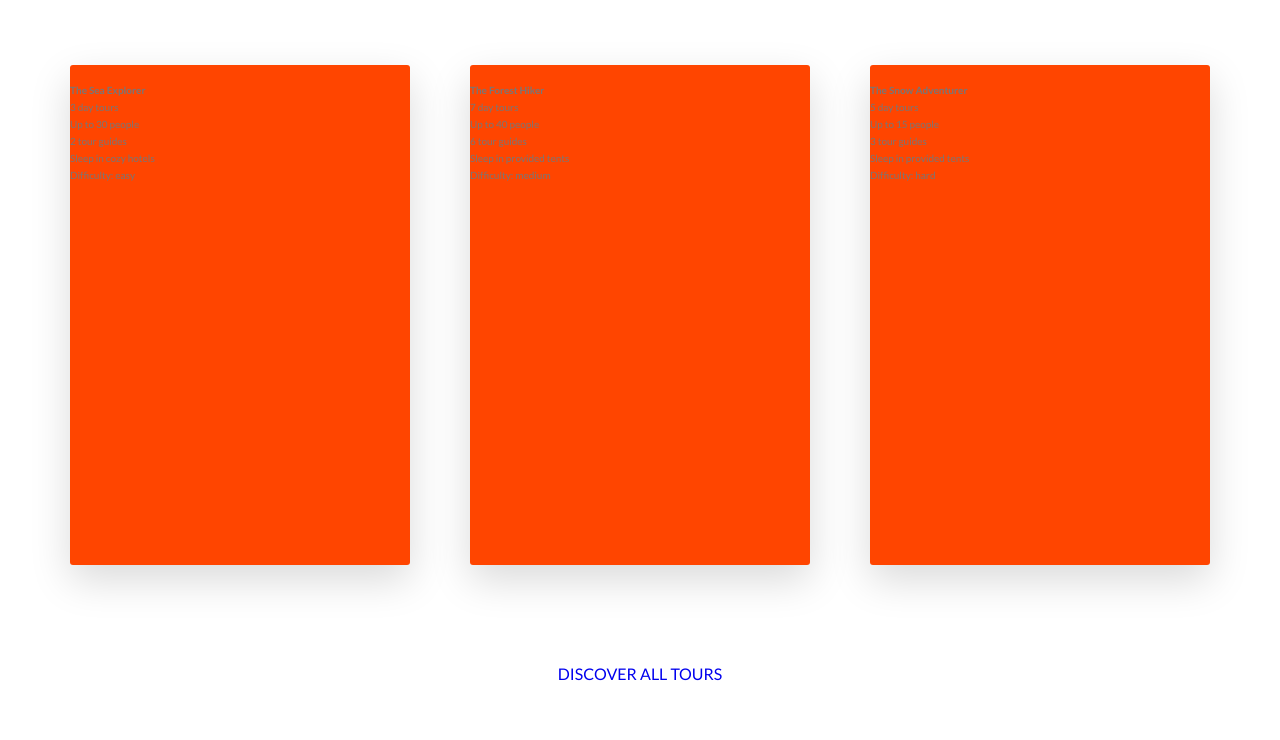
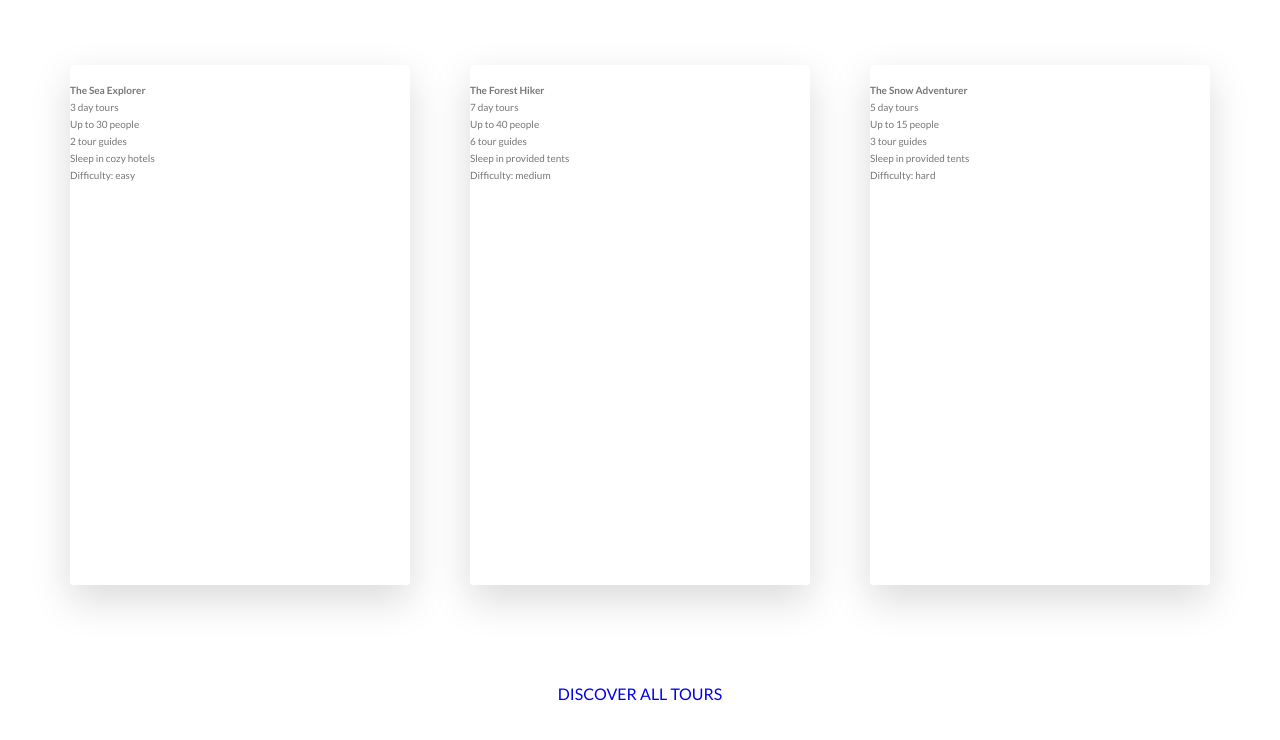
Before and after one commit to LauraTelqiu/natours, a website: page index.html in a window 1280 px wide. Shown: the part 2270-3010 px from the top of the page. Drawn offline with Linux system fonts and the light colour scheme.

Commit message:
back card backgrounds

```diff
--- a/sass/components/_card.scss
+++ b/sass/components/_card.scss
@@ -3,10 +3,10 @@
   perspective: 150rem;
   -moz-perspective: 150rem;
   position: relative;
-  height: 50rem;
+  height: 52rem;
 
   &__side {
-    height: 50rem;
+    height: 52rem;
     transition: all 0.8s ease;
     position: absolute;
     top: 0;
@@ -18,12 +18,35 @@
     box-shadow: 0 1.5rem 4rem rgba($color-black, 0.15);
 
     &--front {
-      background-color: orangered;
+      background-color: $color-white;
     }
 
     &--back {
       transform: rotateY(180deg);
-      background-color: green;
+
+      &-1 {
+        background-image: linear-gradient(
+          to right bottom,
+          $color-secondary-light,
+          $color-secondary-dark
+        );
+      }
+
+      &-2 {
+        background-image: linear-gradient(
+          to right bottom,
+          $color-primary-light,
+          $color-primary-dark
+        );
+      }
+
+      &-3 {
+        background-image: linear-gradient(
+          to right bottom,
+          $color-tertiary-light,
+          $color-tertiary-dark
+        );
+      }
     }
   }
 
```
Also changed, not shown: css/style.css.
